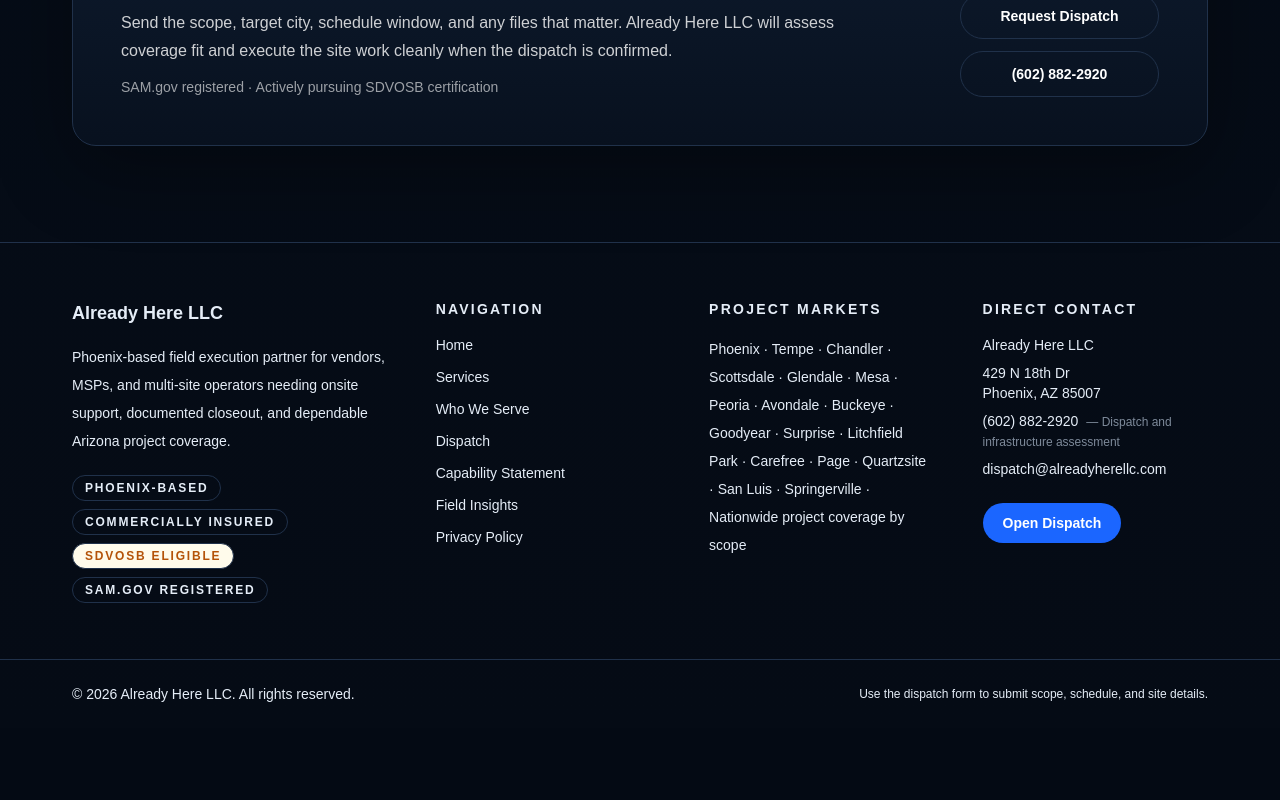
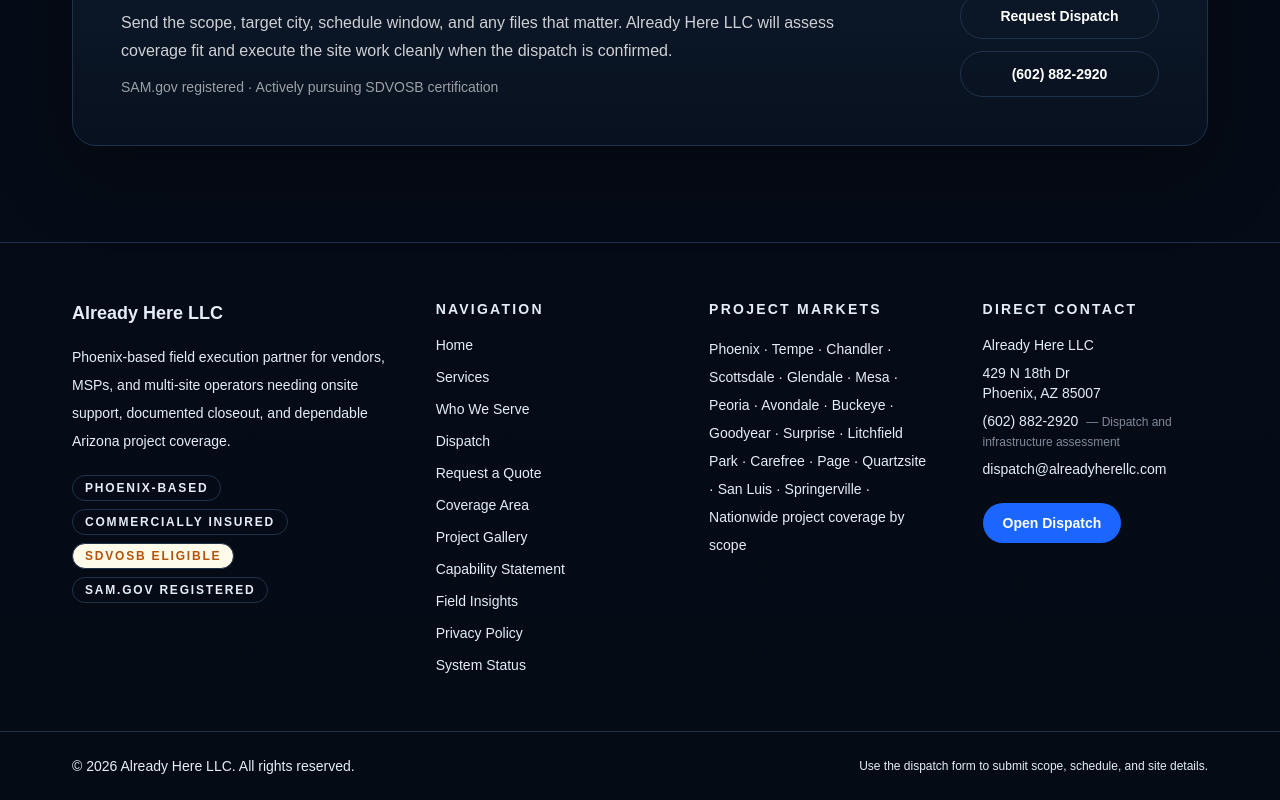
Before and after one commit to quantam101/already-here-llc, a Next.js app: page / in a window 1280 px wide. Shown: the part 6535-7335 px from the top of the page. Before the commit the page ends 7263 px from the top, so only its background shows below. Built offline with nearby package versions, Linux system fonts and the light colour scheme; no server answers.

Commit message:
Expand footer links for SEO discovery

```diff
--- a/components/Footer.tsx
+++ b/components/Footer.tsx
@@ -31,9 +31,13 @@ export function Footer() {
             <li><Link href="/services" className="hover:text-action">Services</Link></li>
             <li><Link href="/who-we-serve" className="hover:text-action">Who We Serve</Link></li>
             <li><Link href="/dispatch" className="hover:text-action">Dispatch</Link></li>
+            <li><Link href="/rfq" className="hover:text-action">Request a Quote</Link></li>
+            <li><Link href="/coverage" className="hover:text-action">Coverage Area</Link></li>
+            <li><Link href="/project-gallery" className="hover:text-action">Project Gallery</Link></li>
             <li><Link href="/capability-statement" className="hover:text-action">Capability Statement</Link></li>
             <li><Link href="/blog" className="hover:text-action">Field Insights</Link></li>
             <li><Link href="/privacy" className="hover:text-action">Privacy Policy</Link></li>
+            <li><Link href="/profitengine" className="hover:text-action">System Status</Link></li>
           </ul>
         </div>
 
```
